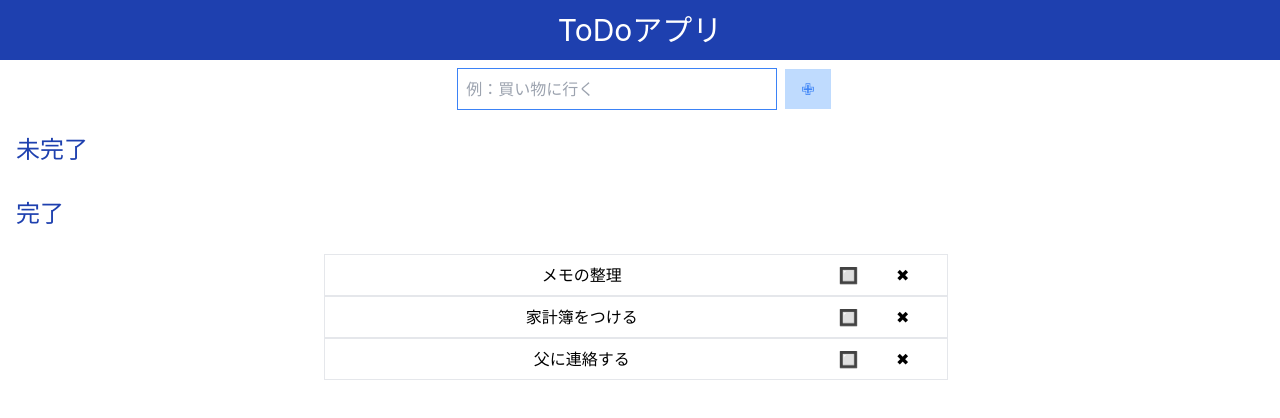
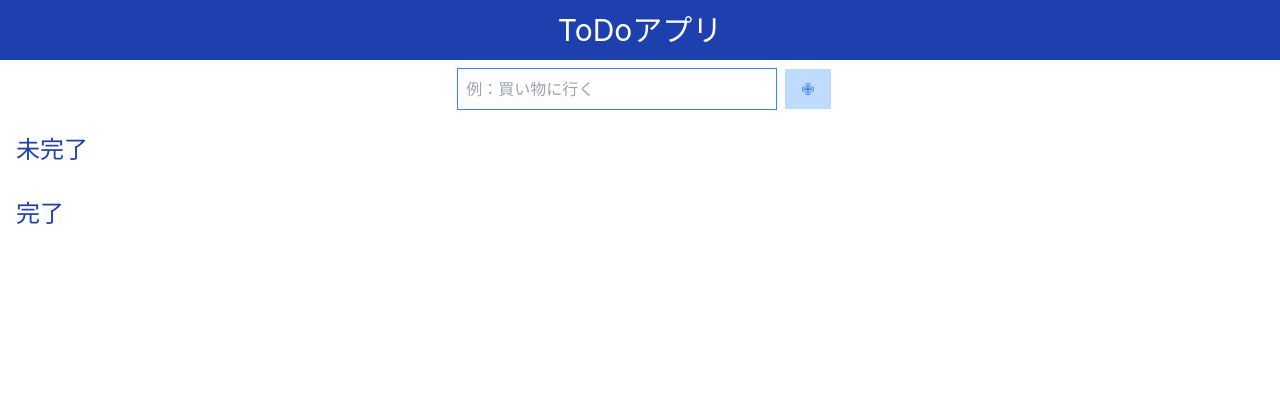
Before and after one commit to yukinkomob/react-sample-app, a React (Create React App) app: page / in a window 1280 px wide. Shown: the top 418 px of the page. Built offline with nearby package versions, Linux system fonts and the light colour scheme.

Commit message:
[mod] 完了状態、削除機能の対応   - 完了状態の設定機能を実装   - 削除機能のバグを修正

```diff
--- a/src/App.js
+++ b/src/App.js
@@ -1,36 +1,49 @@
-import React, { useState, useEffect } from 'react'
+import React, { useState } from 'react'
 
-const list = []
-const numlist = [1, 2, 3]
+let list = []
+let num = 0
 
 function App() {
-  const [item, setItem] = useState({ text: '', isComplete: false })
+  const [item, setItem] = useState({ id: -1, text: '', isComplete: false })
   const [dummy, setDummy] = useState({ text: '', isComplete: false })
 
   const handleChange = (e) => {
     setItem({ ...item, text: e.target.value })
   }
 
-  const onClickRegisterBtn = (e) => {
+  const registerItem = (e) => {
     e.preventDefault()
     let newItem = { ...item }
+    newItem.id = num++
+    console.log('updated id: ' + num)
     setItem(newItem)
-    list.push(item)
+    list.push(newItem)
     e.target.value = ''
   }
 
   const changeIsCompleted = (e) => {
     e.preventDefault()
+    const id = e.target.id
+    const item = list.find((item) => item.id == id)
+    console.log('id:' + id, ', text:' + item.text)
+    item.isComplete = !item.isComplete
+    let newDummy = { ...dummy }
+    setDummy(newDummy)
     console.log('change')
+    e.target.value = ''
   }
 
   const deleteItem = (e) => {
     e.preventDefault()
     const id = e.target.id
-    delete list[id]
+    console.log('delete id ' + id)
+    list = list.filter((item) => item.id != id)
+    // list.splice(id, 1)
+    // delete list[id]
     let newDummy = { ...dummy }
     setDummy(newDummy)
     console.log('del id:' + id)
+    console.log(list)
   }
 
   console.log('レンダリングApp')
@@ -52,7 +65,7 @@ function App() {
               placeholder="例：買い物に行く"
             />
             <button
-              onClick={onClickRegisterBtn}
+              onClick={registerItem}
               className="bg-blue-200 py-2 px-4 text-blue-500"
             >
               ✙
@@ -63,14 +76,23 @@ function App() {
           <h2 className="text-2xl m-2 p-2 text-blue-800">未完了</h2>
           <ul className="m-4 text-center">
             {console.log('レンダリングHTML2 size=' + list.length)}
-            {list.map((item, index) => (
-              <li key={index} className="w-1/2 p-2 mr-2 inline-block border">
+            {list
+              .filter((item) => item.isComplete === false)
+              .map((item) => (
+                <li
+                  key={item.id}
+                  className="w-1/2 p-2 mr-2 inline-block border"
+                >
                   <div className="flex justify-evenly">
                     <span className="text-center w-3/4">{item.text}</span>
-                  <button className="mx-2" onClick={changeIsCompleted}>
+                    <button
+                      id={item.id}
+                      className="mx-2"
+                      onClick={changeIsCompleted}
+                    >
                       ✅
                     </button>
-                  <button id={index} className="mx-2" onClick={deleteItem}>
+                    <button id={item.id} className="mx-2" onClick={deleteItem}>
                       ✖
                     </button>
                   </div>
@@ -79,30 +101,28 @@ function App() {
           </ul>
           <h2 className="text-2xl m-2 p-2 text-blue-800">完了</h2>
           <ul className="m-4 text-center">
-            <li className="w-1/2 p-2 mr-2 inline-block border">
+            {list
+              .filter((item) => item.isComplete === true)
+              .map((item) => (
+                <li
+                  key={item.id}
+                  className="w-1/2 p-2 mr-2 inline-block border"
+                >
                   <div className="flex justify-evenly">
-                <span className="text-center w-3/4">メモの整理</span>
-                <button className="mx-2">🔲</button>
-                <button className="mx-2">✖</button>
+                    <span className="text-center w-3/4">{item.text}</span>
+                    <button
+                      id={item.id}
+                      className="mx-2"
+                      onClick={changeIsCompleted}
+                    >
+                      🔲
+                    </button>
+                    <button id={item.id} className="mx-2" onClick={deleteItem}>
+                      ✖
+                    </button>
                   </div>
                 </li>
-            <br />
-            <li className="w-1/2 p-2 mr-2 inline-block border">
-              <div className="flex justify-evenly">
-                <span className="text-center w-3/4">家計簿をつける</span>
-                <button className="mx-2">🔲</button>
-                <button className="mx-2">✖</button>
-              </div>
-            </li>
-            <br />
-            <li className="w-1/2 p-2 mr-2 inline-block border">
-              <div className="flex justify-evenly">
-                <span className="text-center w-3/4">父に連絡する</span>
-                <button className="mx-2">🔲</button>
-                <button className="mx-2">✖</button>
-              </div>
-            </li>
-            <br />
+              ))}
           </ul>
         </div>
       </div>
```
Lines whose indentation alone changed are shown as unchanged.
